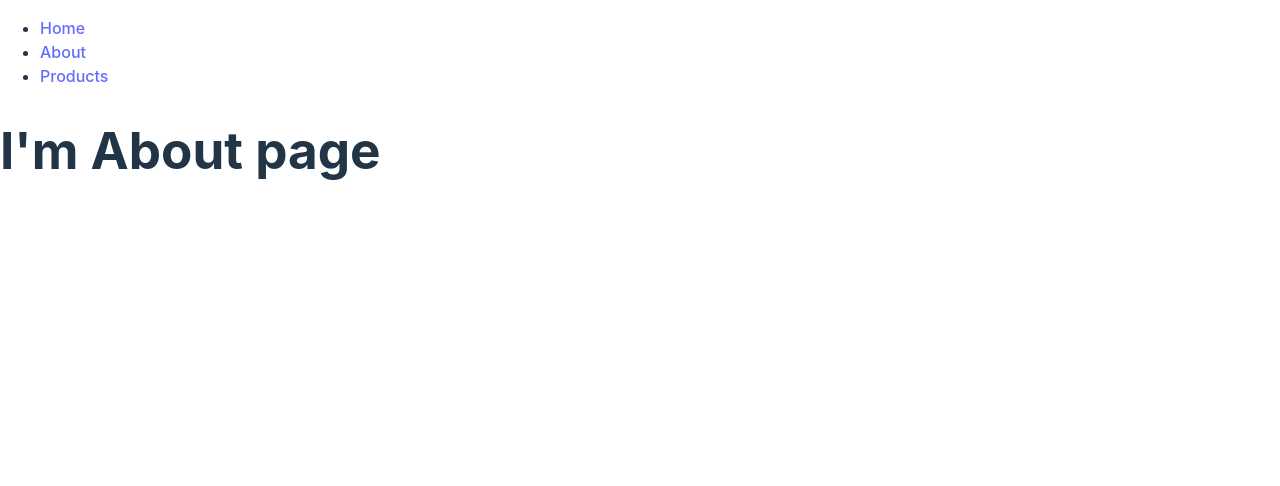
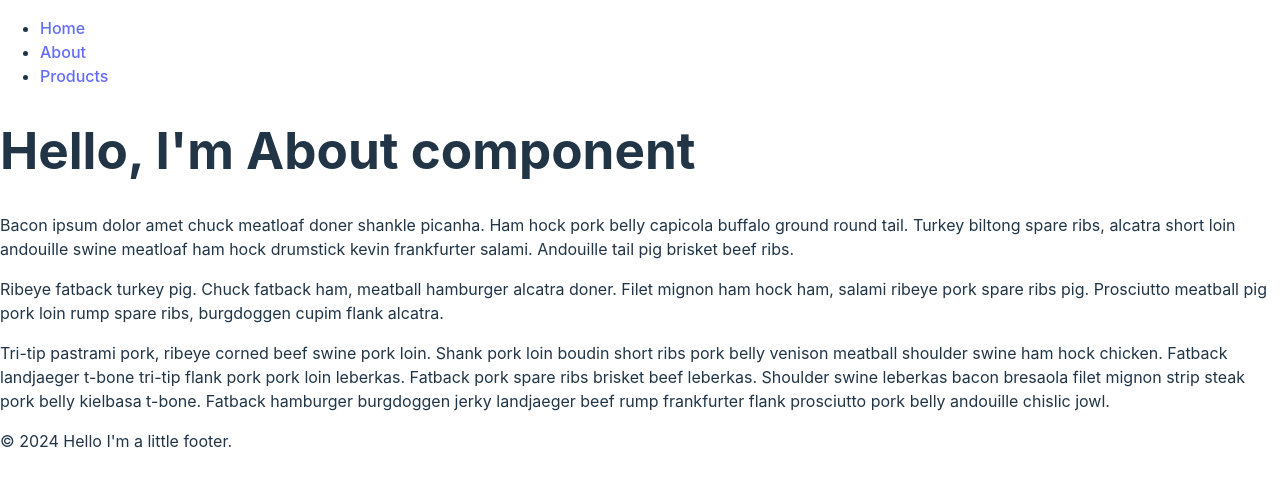
Before and after one commit to mauriciogc/vite-react-router-examples-v6, a React (Vite) app: page /about in a window 1280 px wide. Shown: the top 486 px of the page. Built offline with nearby package versions, Linux system fonts and the light colour scheme.

Commit message:
added example with a footer

```diff
--- a/src/App.jsx
+++ b/src/App.jsx
@@ -1,19 +1,14 @@
-import { createBrowserRouter, Outlet, RouterProvider } from 'react-router-dom';
+import { createBrowserRouter, RouterProvider } from 'react-router-dom';
 
-import Nav from './Components/Nav';
 import Main from './Components/Main';
 import About from './Components/About';
 import Products from './Components/Products';
+import AppLayout from './Components/AppLayout';
 
 const router = createBrowserRouter([
   {
     path: '/',
-    element: (
-      <div className="App">
-        <Nav />
-        <Outlet />
-      </div>
-    ),
+    element: <AppLayout />,
     children: [
       {
         path: '/',
--- a/src/Components/About.jsx
+++ b/src/Components/About.jsx
@@ -1,5 +1,30 @@
 import React from 'react';
 
-const About = () => <h1>I'm About page</h1>;
+const About = () => (
+  <div>
+    <h1>Hello, I'm About component</h1>
+    <p>
+      Bacon ipsum dolor amet chuck meatloaf doner shankle picanha. Ham hock pork
+      belly capicola buffalo ground round tail. Turkey biltong spare ribs,
+      alcatra short loin andouille swine meatloaf ham hock drumstick kevin
+      frankfurter salami. Andouille tail pig brisket beef ribs.
+    </p>
+    <p>
+      Ribeye fatback turkey pig. Chuck fatback ham, meatball hamburger alcatra
+      doner. Filet mignon ham hock ham, salami ribeye pork spare ribs pig.
+      Prosciutto meatball pig pork loin rump spare ribs, burgdoggen cupim flank
+      alcatra.
+    </p>
+    <p>
+      Tri-tip pastrami pork, ribeye corned beef swine pork loin. Shank pork loin
+      boudin short ribs pork belly venison meatball shoulder swine ham hock
+      chicken. Fatback landjaeger t-bone tri-tip flank pork pork loin leberkas.
+      Fatback pork spare ribs brisket beef leberkas. Shoulder swine leberkas
+      bacon bresaola filet mignon strip steak pork belly kielbasa t-bone.
+      Fatback hamburger burgdoggen jerky landjaeger beef rump frankfurter flank
+      prosciutto pork belly andouille chislic jowl.
+    </p>
+  </div>
+);
 
 export default About;
--- /dev/null
+++ b/src/Components/AppLayout.jsx
@@ -0,0 +1,15 @@
+import React from 'react';
+import { Outlet } from 'react-router-dom';
+
+import Nav from './Nav';
+import Footer from './Footer';
+
+const AppLayout = () => (
+  <div className="App">
+    <Nav />
+    <Outlet />
+    <Footer />
+  </div>
+);
+
+export default AppLayout;
--- /dev/null
+++ b/src/Components/Footer.jsx
@@ -0,0 +1,9 @@
+import React from 'react';
+
+const Footer = () => (
+  <footer>
+    <p>© 2024 Hello I'm a little footer.</p>
+  </footer>
+);
+
+export default Footer;
--- a/src/Components/Products.jsx
+++ b/src/Components/Products.jsx
@@ -1,5 +1,17 @@
 import React from 'react';
 
-const Products = () => <h1>I'm Products page</h1>;
+const Products = () => (
+  <div>
+    <h1>Hello, I'm Products component</h1>
+    <div>
+      <img src="https://picsum.photos/id/100/200/200" />
+      <img src="https://picsum.photos/id/200/200/200" />
+      <img src="https://picsum.photos/id/300/200/200" />
+      <img src="https://picsum.photos/id/400/200/200" />
+      <img src="https://picsum.photos/id/500/200/200" />
+      <img src="https://picsum.photos/id/600/200/200" />
+    </div>
+  </div>
+);
 
 export default Products;
```
Also changed, not shown: 1 other file (tests, documents, lock files or other folders).
